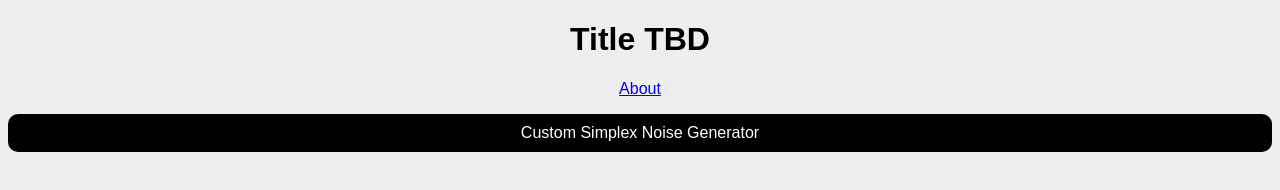
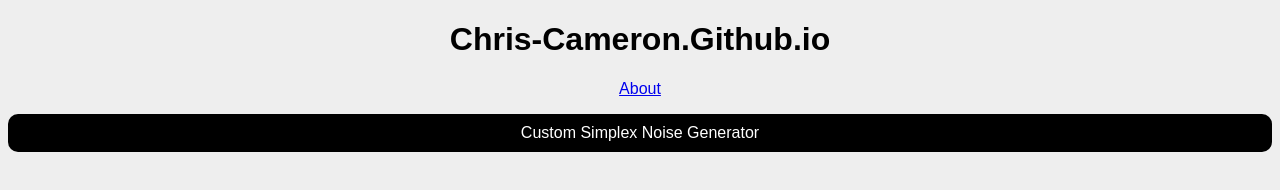
Before and after one commit to Chris-Cameron/chris-cameron.github.io, a website built with Vite: page index.html in a window 1280 px wide. Built offline with nearby package versions, Linux system fonts and the light colour scheme.

Commit message:
update title and add small about page description

```diff
--- a/index.html
+++ b/index.html
@@ -1,12 +1,12 @@
 <!DOCTYPE html>
 <html>
     <head>
-        <title>Title TBD</title>
+        <title>Chris-Cameron.Github.io</title>
         <link rel ="stylesheet" href="src/main.css">
         <meta name="viewport" content="width=device-width, intial-scale=1">
     </head>
     <body>
-        <h1 class="title"> Title TBD </h1>
+        <h1 class="title"> Chris-Cameron.Github.io </h1>
         <p class = "title"><a href="about.html">About</a></p>
         <a class = "button" href="simplex.html">Custom Simplex Noise Generator</a>
     </body>
```
Also changed, not shown: about.html (+3 -1 lines).
